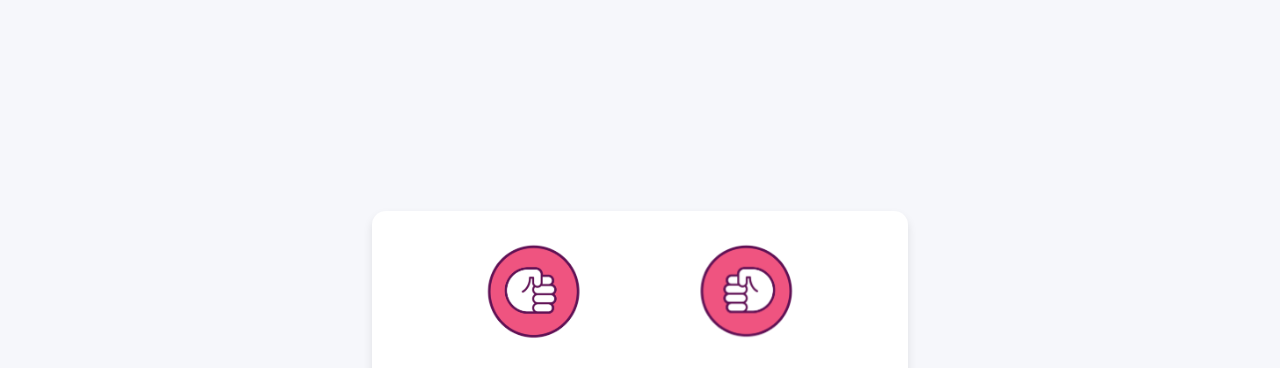
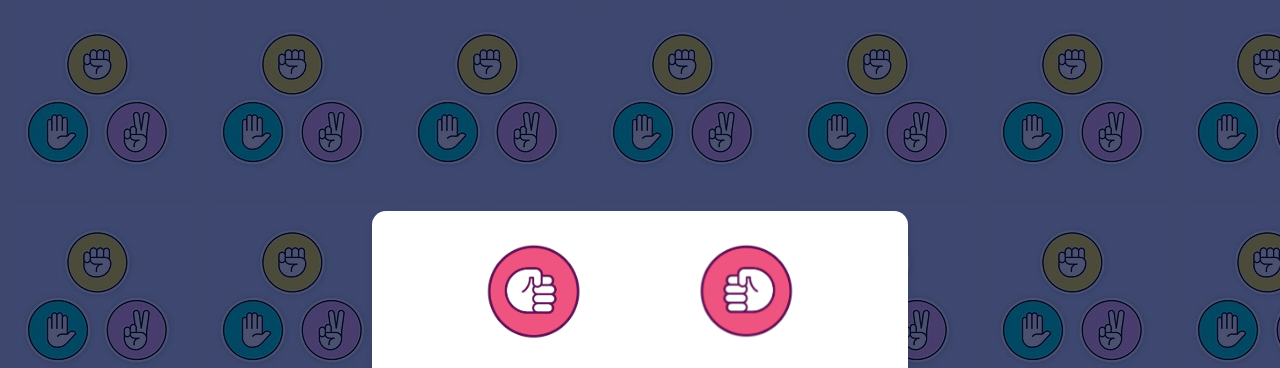
Before and after one commit to Du-Nothing/R_P_S_G, a plain HTML site: page gud.html in a window 1280 px wide. Shown: the top 368 px of the page. Drawn offline with Linux system fonts and the light colour scheme.

Commit message:
Update style.css
bg

```diff
--- a/style.css
+++ b/style.css
@@ -11,7 +11,8 @@ body {
   display: flex;
   align-items: center;
   justify-content: center;
-  background: #f6f7fb;
+/*   background: #f6f7fb; */
+   background-image: linear-gradient(rgba(0,8,51,0.7),rgba(0,8,51,0.7)),url(images/R_P_S.jpeg);
 }
 ::selection {
   color: #fff;
```
